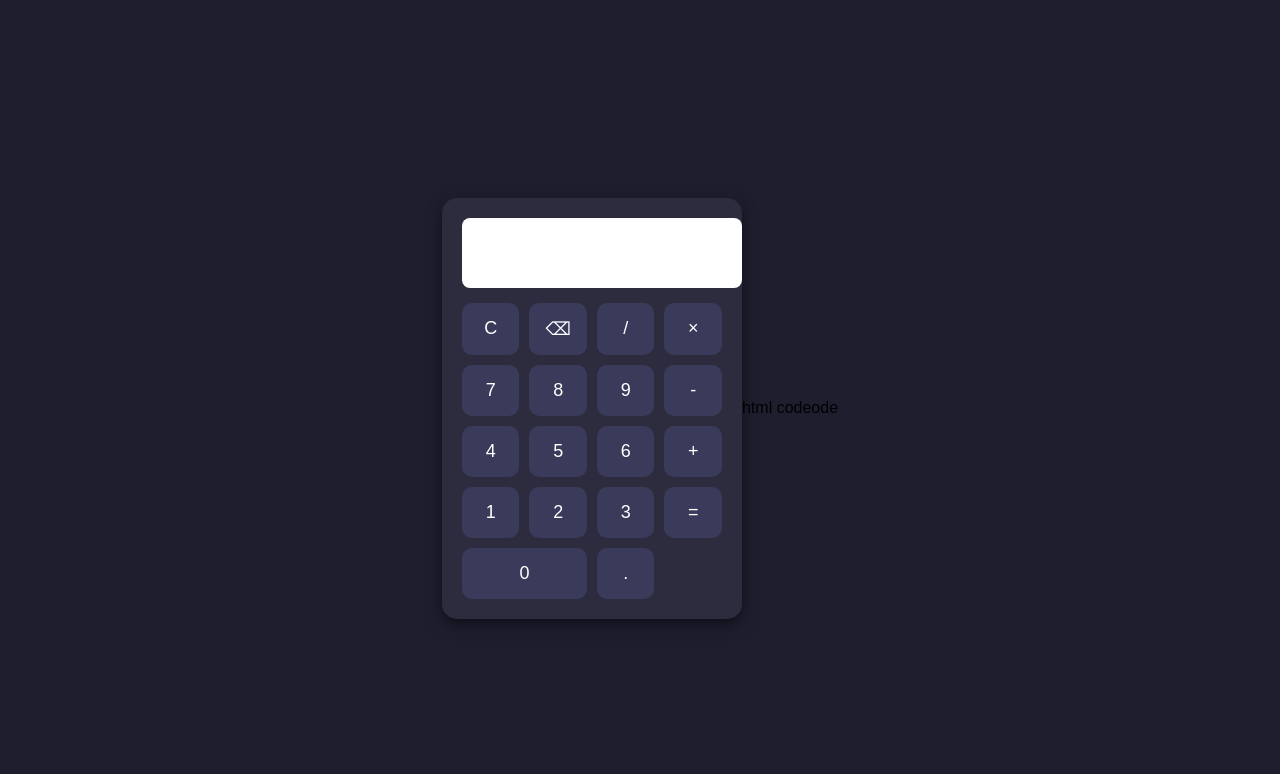
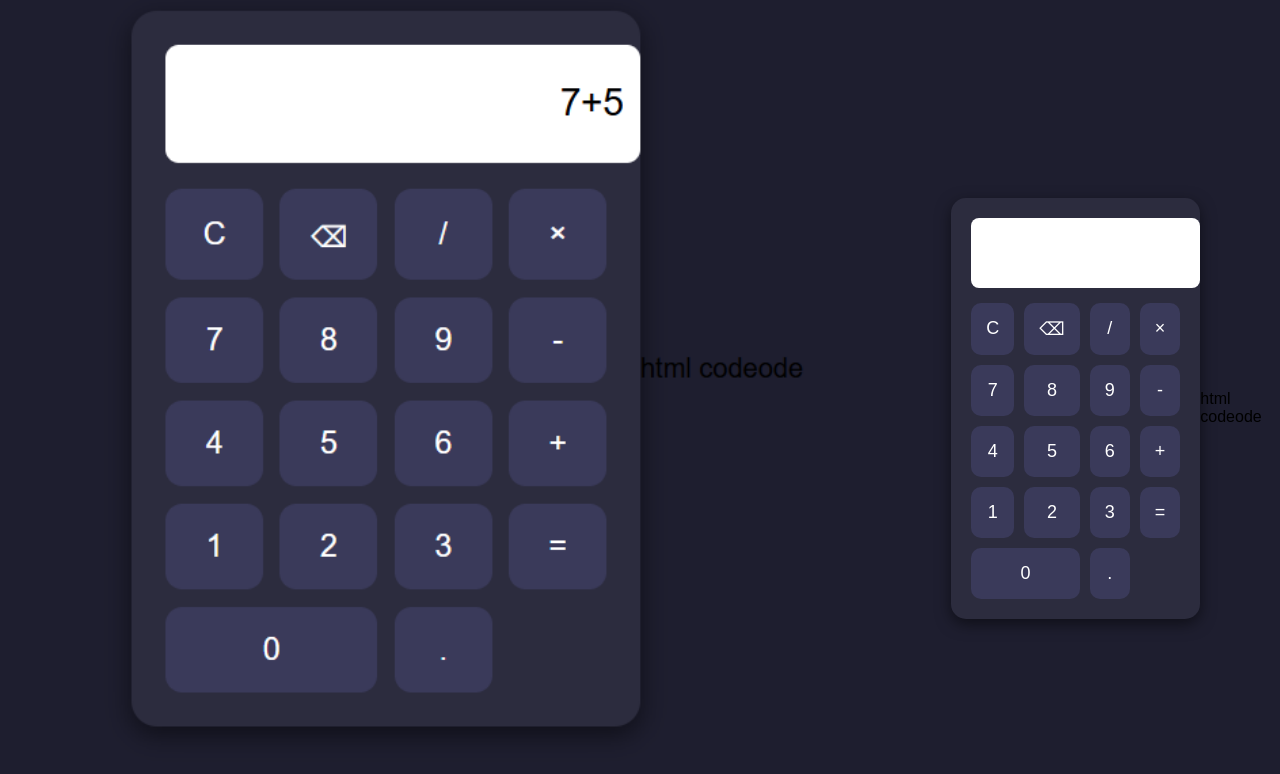
Before and after one commit to udhayavenki2007-source/calculator, a plain HTML site: page index.html in a window 1280 px wide. Drawn offline with Linux system fonts and the light colour scheme.

Commit message:
Include calculator screenshot in index.html
Added a screenshot image to the calculator layout.

```diff
--- a/index.html
+++ b/index.html
@@ -6,6 +6,7 @@
     <link rel="stylesheet" href="style.css">
 </head>
 <body>
+    <img src="Screenshot 2026-04-10 134900.png" alt="Calculator Screenshot" width="100%">
 
 <div class="calculator">
     <input type="text" id="display" readonly>
```
